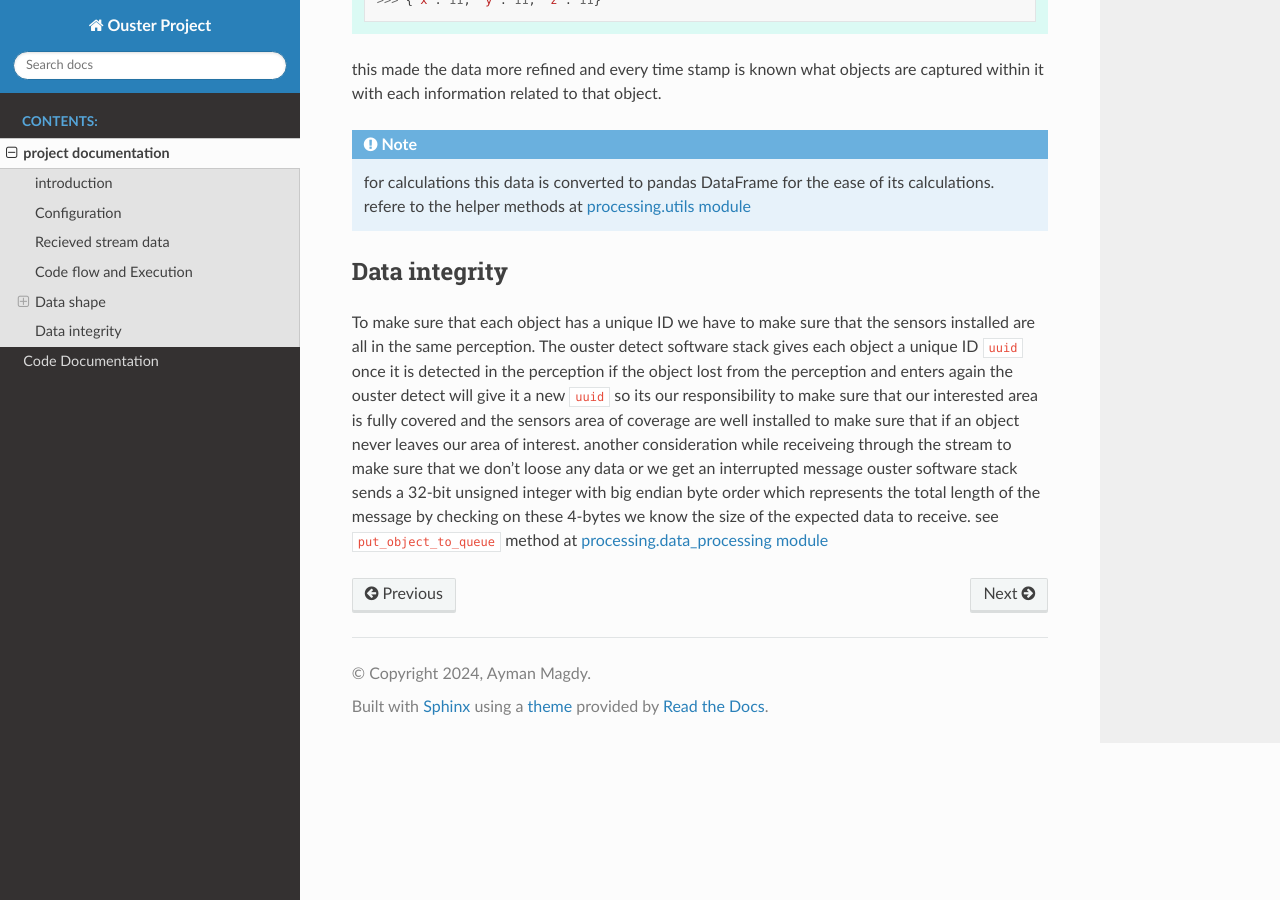
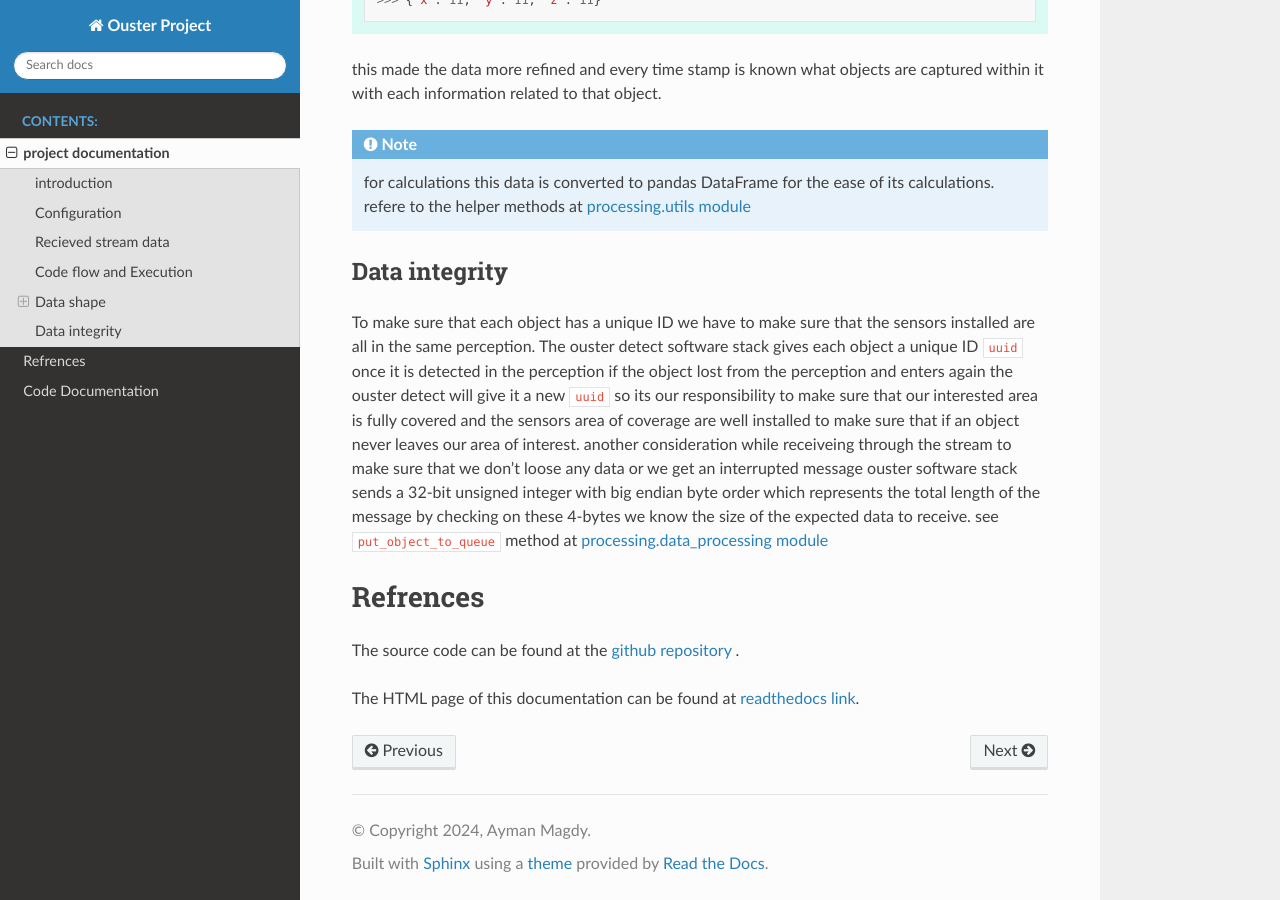
Before and after one commit to AyMagdy/gemini, a Sphinx documentation site: the page built from docs/projectdoc.rst, in a window 1280 px wide and 900 px high, scrolled down 6193 px. Built offline with Sphinx 7.4.7 and the Read the Docs theme 2.0.0, drawn with Linux system fonts in a browser that asks for light colours.

Commit message:
added refrences to the documentation

```diff
--- a/docs/projectdoc.rst
+++ b/docs/projectdoc.rst
@@ -350,3 +350,11 @@ the ouster detect will give it a new ``uuid`` so its our responsibility to make
 installed to make sure that if an object never leaves our area of interest. another consideration while receiveing through the stream to make sure that we don't loose any
 data or we get an interrupted message ouster software stack sends a 32-bit unsigned integer with big endian byte order which represents the total length of the message
 by checking on these 4-bytes we know the size of the expected data to receive. see ``put_object_to_queue`` method at :ref:`processing.data_processing module <processing_data_ref>`
+
+
+
+Refrences
+=========
+The source code can be found at the `github repository <https://github.com/AyMagdy/gemini/tree/main/src>`_ .
+
+The HTML page of this documentation can be found at `readthedocs link <https://ousterdetect.readthedocs.io/en/latest/>`_.
```
Also changed, not shown: 19 other files.
